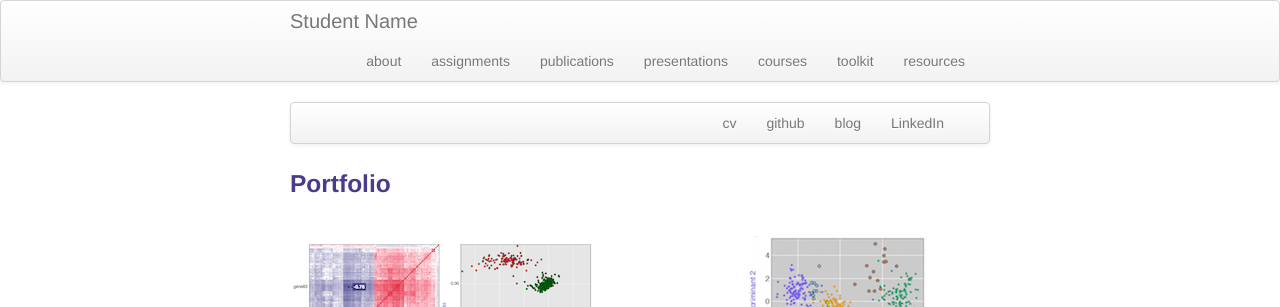
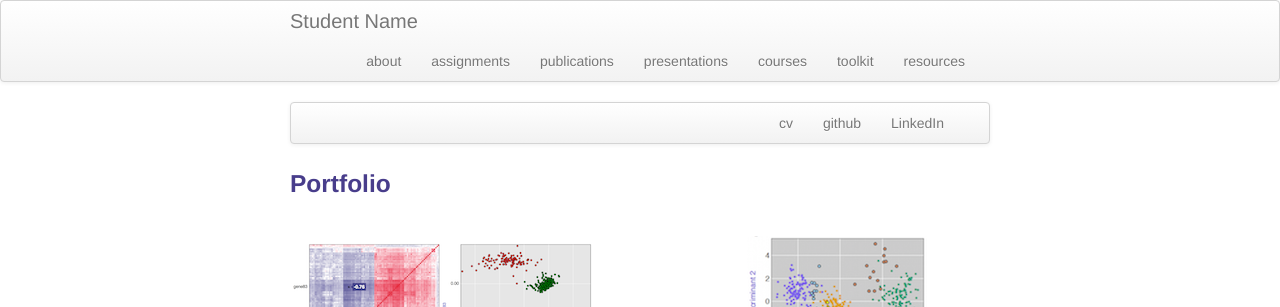
Before and after one commit to dadebruce/dadebruce.github.io, a Jekyll site: the page built from index.md, in a window 1280 px wide. Shown: the top 307 px of the page. Built offline with Jekyll 4.4.1, drawn with Linux system fonts in a browser that asks for light colours.

Commit message:
Update index.md

```diff
--- a/index.md
+++ b/index.md
@@ -10,8 +10,7 @@
       <ul class="nav">
           <li><a href="{{ BASE_PATH }}/assets/broman_cv.pdf">cv</a></li>
           <li><a href="https://github.com/bsharvey">github</a></li>
-          <li><a href="http://kbroman.org/blog">blog</a></li>
-          <li><a href="https://www.linkedin.com/in/benjamin-harvey-ph-d-1928839a/">LinkedIn</a></li>
+          <li><a href="https://www.linkedin.com/in/ddebruce/">LinkedIn</a></li>
       </ul>
   </div>
 </div>
```
